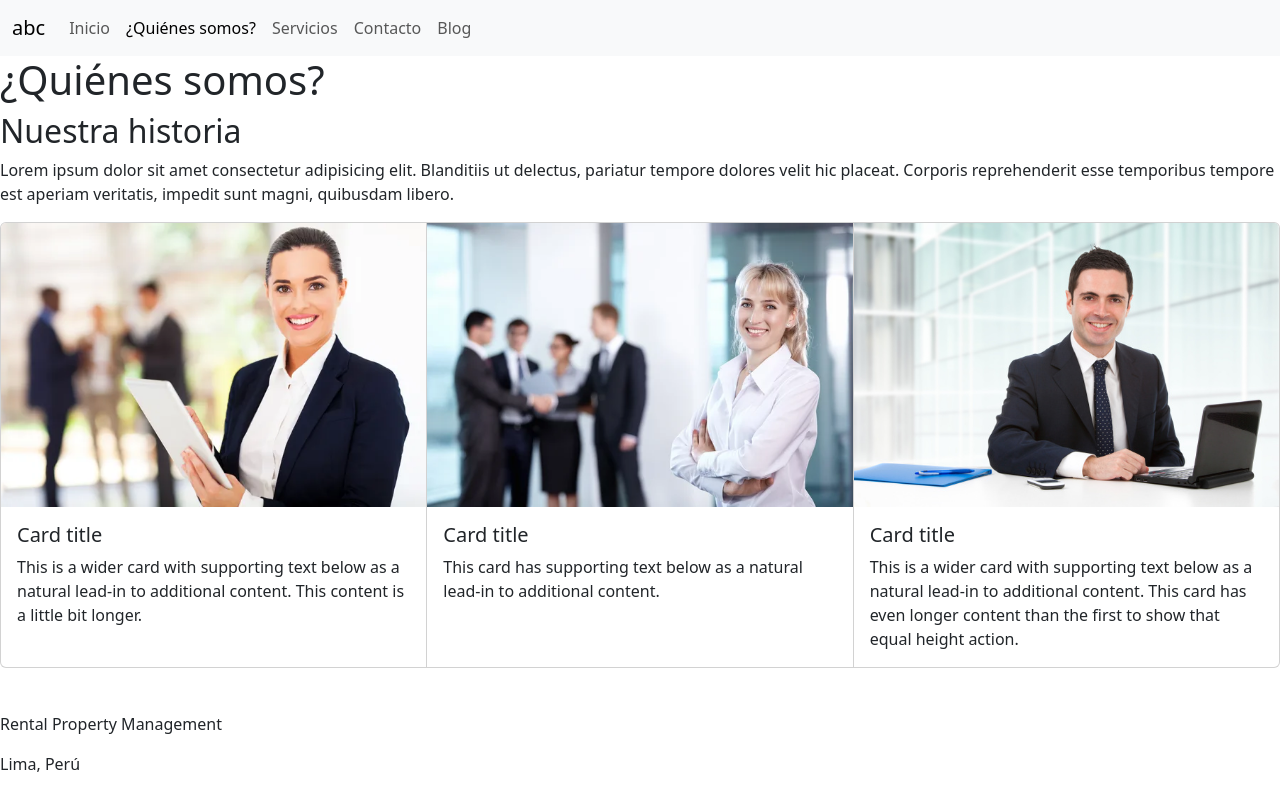
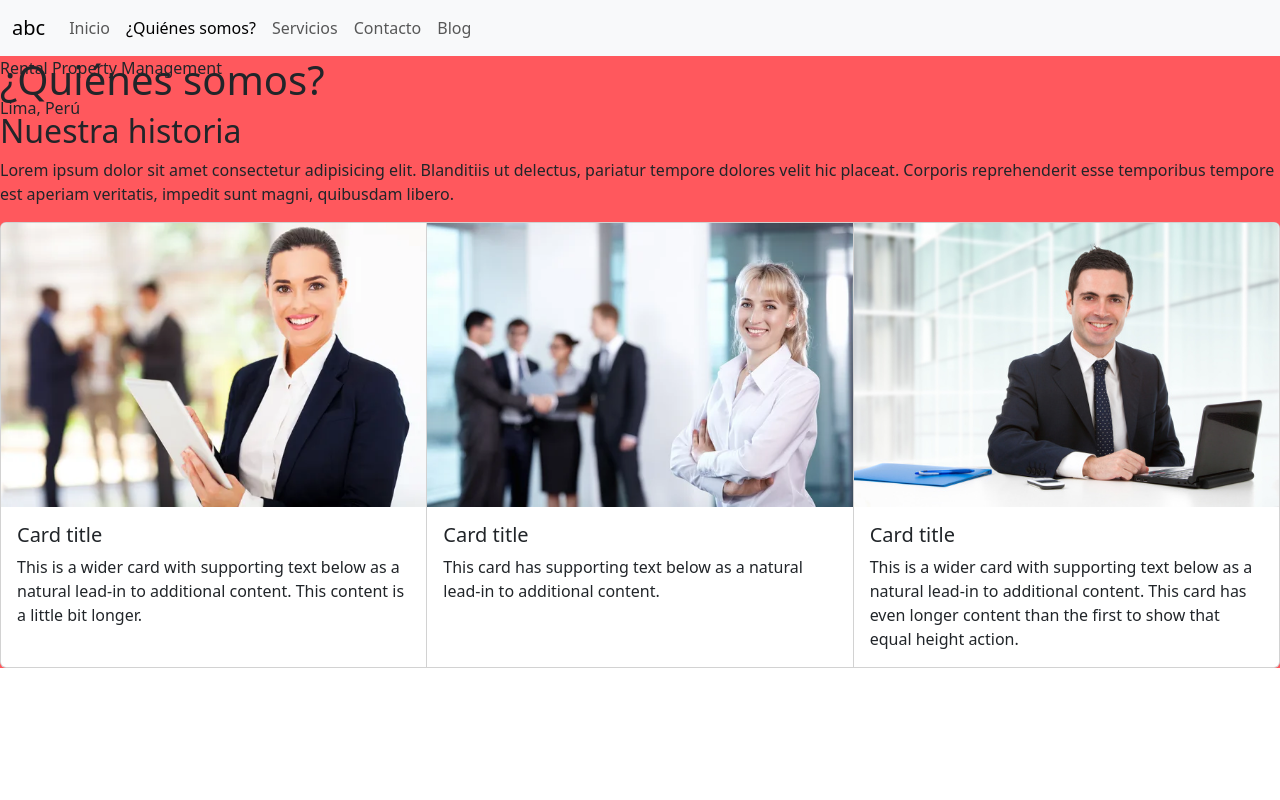
Before and after one commit to juscecabrera/PreEntrega2CabreraNovoa, a plain HTML site: page pages/about.html in a window 1280 px wide. Drawn offline with nearby package versions, Linux system fonts and the light colour scheme.

Commit message:
cambio colores y grid

```diff
--- a/css/styles.css
+++ b/css/styles.css
@@ -1,5 +1,5 @@
-body {
-    background-color: white;
+main, .quienes_somos, .blog, .contacto{
+    background-color: #FF585D;
 }
 
 .imagen_inicio_img, .servicio_1_img, .servicio_2_img, .servicio_3_img{
@@ -98,9 +98,9 @@ main {
     top: 10%;
 }
 
-#footer_about {
-    position: absolute;
-    bottom: 1%;
+#footer_about, #footer_blog, #footer_contacto, #footer_servicios {
+    display: grid;
+    justify-items: footer;
 }
 
 .servicios_0_1 {
@@ -108,11 +108,12 @@ main {
 
 }
 
-#footer_contacto {
-    display: grid;
-
-}
-
 img.servicio_1_1, img.servicio_2_1, img.servicio_3_1, img.servicio_4_1, img.servicio_5_1, img.servicio_6_1 {
     width: 30%;
 }
+
+.quienes_somos {
+    display: grid;
+    justify-content: center;
+
+}
```
Also changed, not shown: pages/blog.html (+1 -1 lines), pages/servicios.html (+1 -1 lines).
